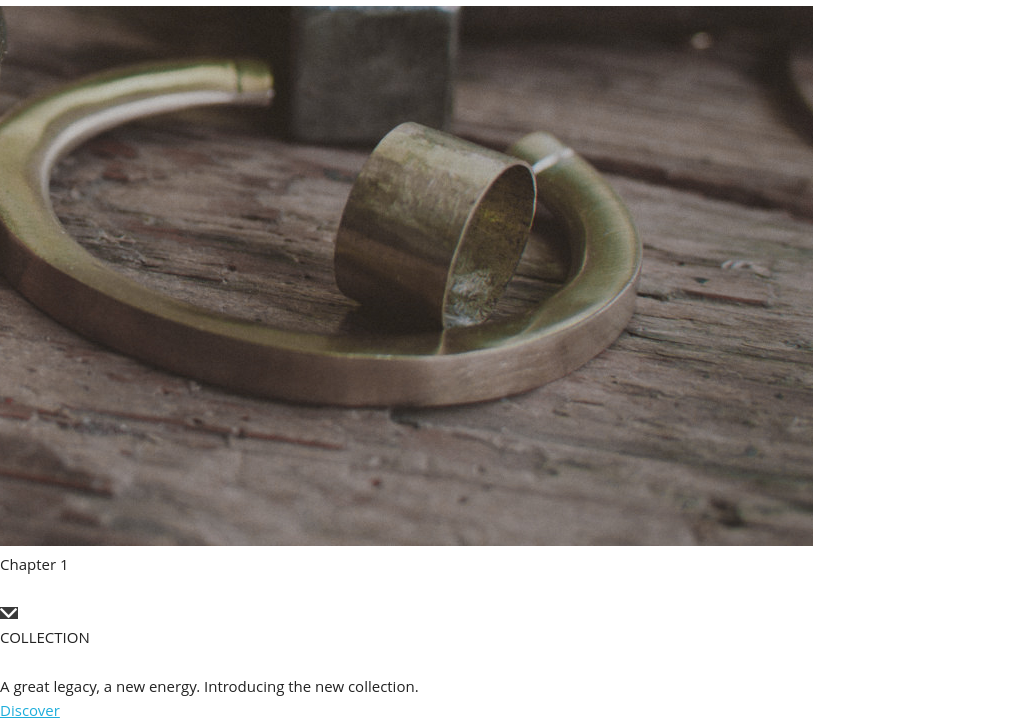
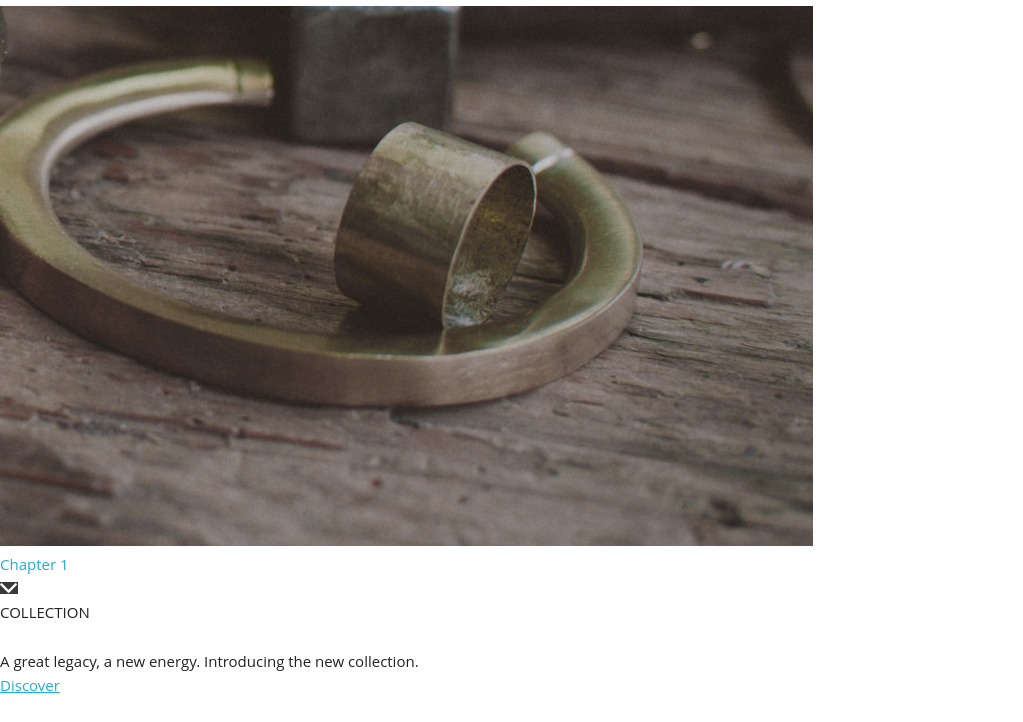
Before and after one commit to andi77/-, a plain HTML site: page index.html in a window 1280 px wide. Shown: the part 3816-4538 px from the top of the page, without its empty margins (0-1023 px from the left). After the commit the page ends 4513 px from the top, so only its background shows below. Drawn offline with nearby package versions, Linux system fonts and the light colour scheme; files that its build step writes are made by us from their sources; files whose address does not match are found by name.

Commit message:
second step

```diff
--- a/index.html
+++ b/index.html
@@ -29,9 +29,9 @@
       </div>
       <div class="abcblack"></div>
     </div>
-    <p class="text">
+    <a class="text">
       Chapter 1
-      </p>
+    </a>
       <div>
       <img src="img/arow.png" alt="">
      </div>
```
